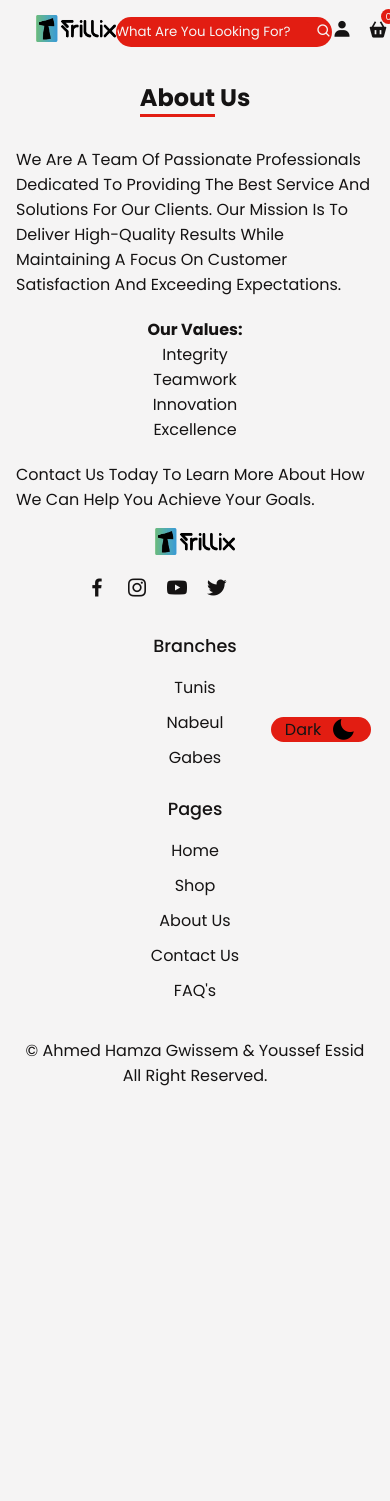
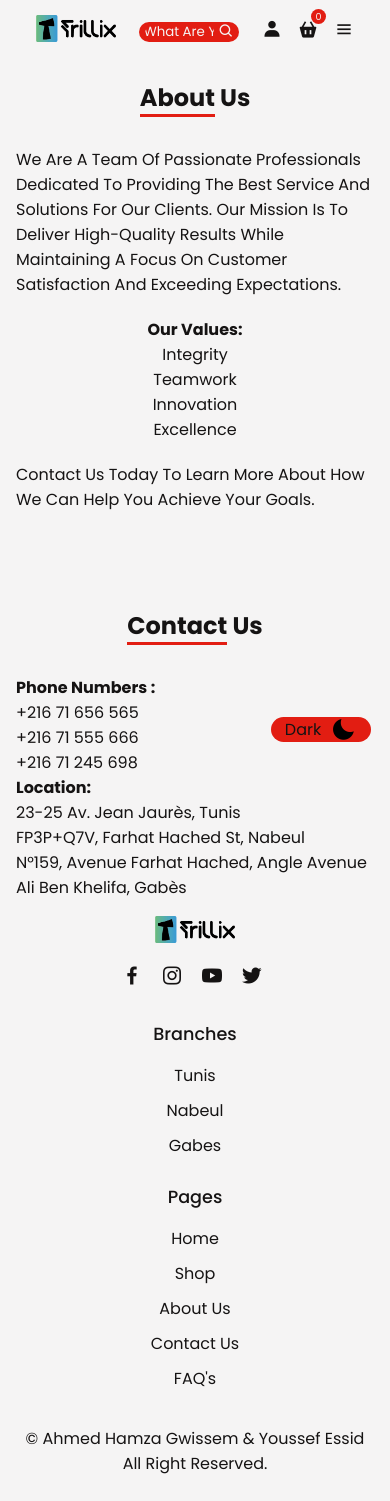
Before and after one commit to 7medgp/Trillix, a PHP site: page /aboutus.html in a window 390 px wide. Before the commit the page ends 1086 px from the top, so only its background shows below. Run offline with PHP 8.4, Linux system fonts and the light colour scheme.

Commit message:
ta7ssinet jadida fil search bar wel footer wel page about us

```diff
--- a/aboutus.html
+++ b/aboutus.html
@@ -59,6 +59,17 @@
 
           <p>Contact us today to learn more about how we can help you achieve your goals.</p>
       </section>
+      <section class="contact-us container">
+        <div class="heading">
+            <h2><span>Contact</span> Us</h2>
+        </div>
+        <strong>Phone Numbers :</strong><p>+216 71 656 565</p>
+                                        <p>+216 71 555 666</p>
+                                        <p>+216 71 245 698</p>
+        <strong>Location: </strong> <p>23-25 Av. Jean Jaurès, Tunis</p>
+                                    <p>FP3P+Q7V, Farhat Hached St, Nabeul</p>
+                                    <p>N°159, Avenue Farhat Hached, Angle Avenue Ali Ben Khelifa, Gabès</p>
+      </section>
       <footer class="container">
         <div class="footer-box">
             <a href="#" class="logo">
--- a/index.html
+++ b/index.html
@@ -44,7 +44,7 @@
     <section class="home" id="home">
         <div class="home-container container">
             <div class="home-text">
-                <h1>Ahmed</h1>
+                <h1>The best Toy Store in Tunisia</h1>
                 <p>Lorem ipsum dolor sit amet consectetur adipisicing elit. </p>
                 <a href="#" class="btn">Buy now</a>
             </div>
--- a/stylegeneral.css
+++ b/stylegeneral.css
@@ -255,9 +255,17 @@ footer .logo{
 	.navbar.active{
 		right: 0;
 	}
+	.search-bar{
+		width: 100px;
+		height: 20px;
+	}
+	.search-bar input{
+		width: 70px;
+	}
     footer{
 		display: grid;
 		justify-content: center;
+		align-items: center;
 		grid-template-columns: repeat(auto-fit,minmax(220px,auto));
 	}
 	.logo img{
@@ -265,5 +273,9 @@ footer .logo{
 	}
 	.nav-icons .bx{
 		font-size: 20px;
+
+	}
+	.social{
+		padding:  0 30px 0 40px;
 	}
 }
--- a/styleshop.css
+++ b/styleshop.css
@@ -33,7 +33,7 @@
 	padding: 10px;
 	font-size: 20px;
 	background: var(--main-color);
-	color:var(--bg-color);
+	color:#f4f5f5;
 	border-radius: 0.5rem;
 	transition: 0.5s;
 }
```
